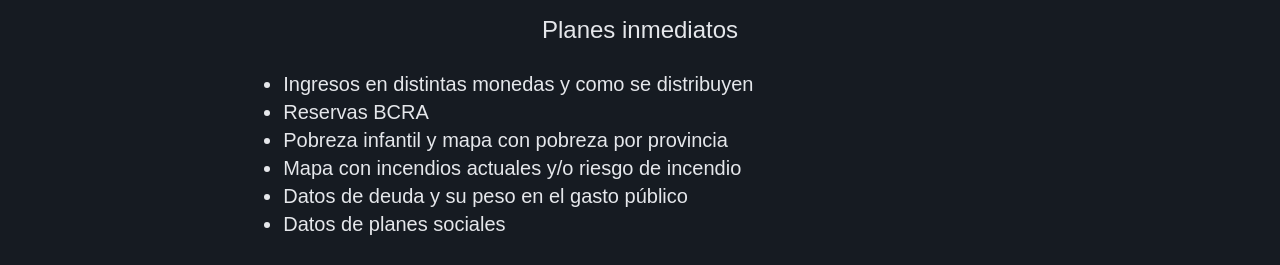
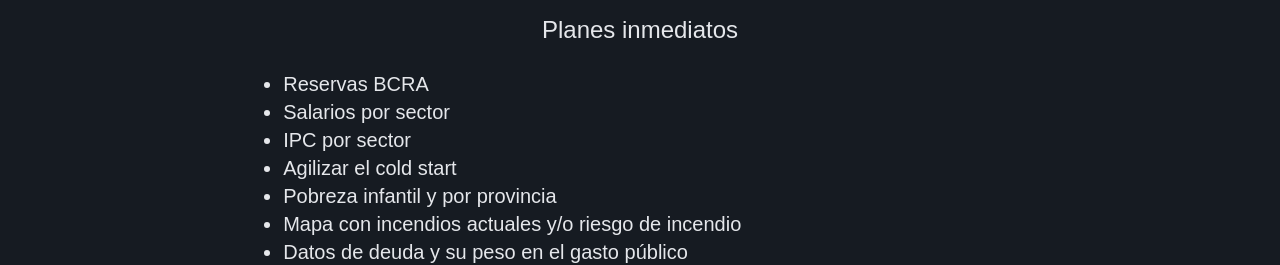
Before and after one commit to pmemoli/Argendata-Front, a React (Create React App) app: page /contribucion in a window 1280 px wide. Shown: the part 294-559 px from the top of the page. Built offline with nearby package versions, Linux system fonts and the light colour scheme.

Commit message:
cambiado contribucion

```diff
--- a/src/datos/Distribucion.tsx
+++ b/src/datos/Distribucion.tsx
@@ -7,7 +7,7 @@ const fechaComienzoDatos = new Date();
 fechaComienzoDatos.setMonth(fechaComienzoDatos.getMonth() - 1);
 
 const info: string =
-`Porcentaje de los ingresos de toda la poblacion por decil. El
+`Porcentaje los ingresos totales acumulados por decil. El
 decil i-esimo es el 10% de personas que tienen mas ingresos que el
 10 * (i - 1) % de la poblacion, y menos que el 10 * (i + 1) %, con excepcion
 del decil 1 (el 10% que menos tiene) y el decil 10 (el 10% que mas tiene).
--- a/src/pages/Contribucion.tsx
+++ b/src/pages/Contribucion.tsx
@@ -12,9 +12,11 @@ export default function Contribucion() {
         </p>
         <h3 className="flex justify-center text-2xl mb-6">Planes inmediatos</h3>
         <ul className="list-disc ml-5">
-          <li>Ingresos en distintas monedas y como se distribuyen</li>
           <li>Reservas BCRA</li>
-          <li>Pobreza infantil y mapa con pobreza por provincia</li>
+          <li>Salarios por sector</li>
+          <li>IPC por sector</li>
+          <li>Agilizar el cold start</li>
+          <li>Pobreza infantil y por provincia</li>
           <li>Mapa con incendios actuales y/o riesgo de incendio</li>
           <li>Datos de deuda y su peso en el gasto público</li>
           <li>Datos de planes sociales</li>
```
